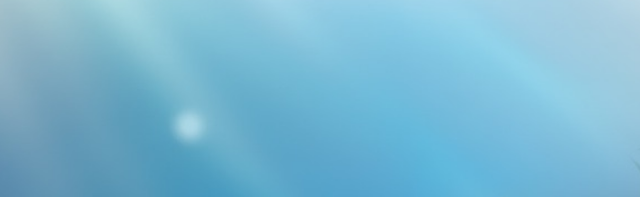
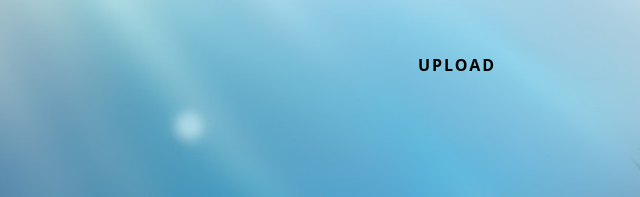
Before and after one commit to sehajbirsingh1313/TreasureCrate, a plain HTML site: page index.html in a window 1280 px wide. Shown: the part 283-480 px from the top of the page, 183-823 px from the left. Drawn offline with nearby package versions, Linux system fonts and the light colour scheme.

Commit message:
Button Added

```diff
--- a/index.html
+++ b/index.html
@@ -65,6 +65,10 @@
           </div>
         </div>
       </nav>
+        <div class = "upload-button">
+          <input type="file" name = "" id = "file" hidden>
+          <label for = "file" id = "selector">Upload</label>
+        </div>
 
 
 </body>
--- a/style.css
+++ b/style.css
@@ -6,8 +6,6 @@ body{
     background-image: url("crate.jpg");
     background-repeat: no-repeat;
     background-size: cover;
-
-
 
 
 }
@@ -27,3 +25,26 @@ body{
 
 
 }
+.upload-button{
+    align-items: center;
+    justify-content: center;
+    display: flex;
+}
+label{
+    padding: 16px 48px;
+    border: 3px rgb(226, 208, 7);
+    border-radius: 48px;
+    text-transform: uppercase;
+    letter-spacing: 2px;
+    font-weight:bolder;
+    color: rgb(0, 0, 0);
+}
+label:hover{
+    transform: scale(1.10);
+}
+label.active{
+    color: black;
+}
+label span{
+    font-weight: normal;
+}
```
Also changed, not shown: file.js (added, +11 -0 lines).
